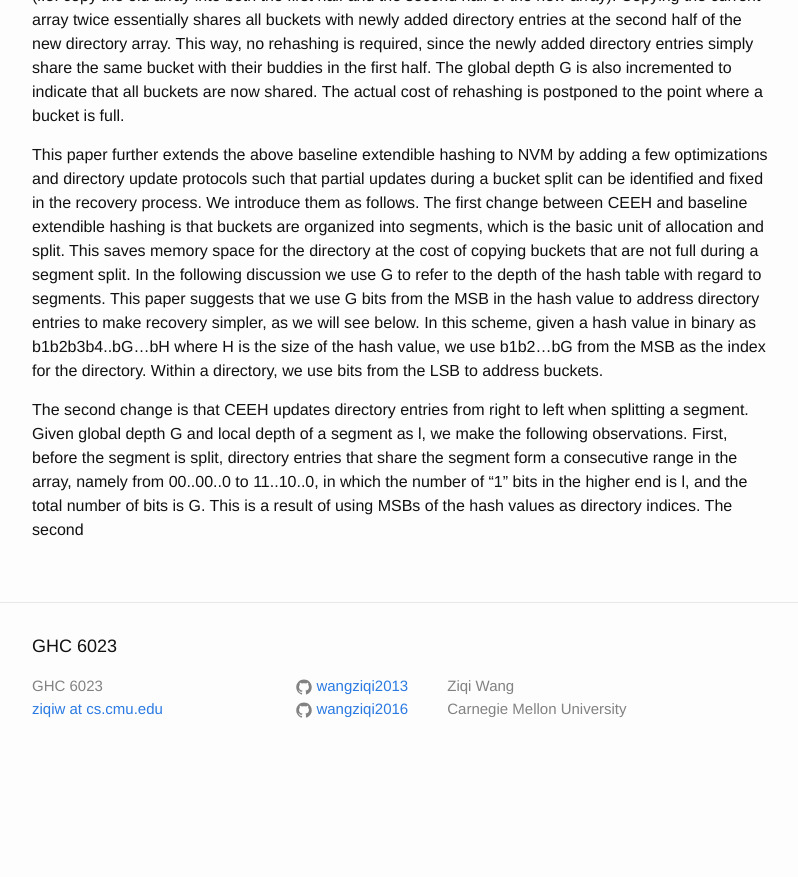
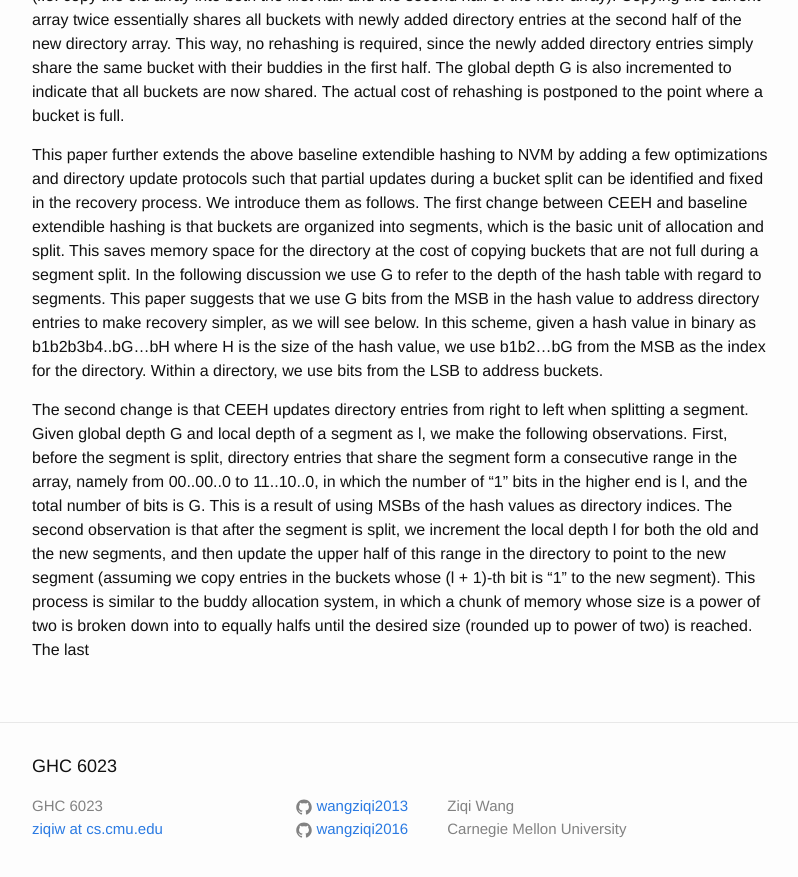
Before and after one commit to wangziqi2013/wangziqi2013.github.io, a Jekyll site: the page built from _posts/2019-12-06-cceh.markdown, in a window 1280 px wide and 900 px high, scrolled down 2356 px. Shown: the top 877 px of the window, without its empty margins (238-1036 px from the left). Built offline with Jekyll 4.4.1, drawn with Linux system fonts in a browser that asks for light colours; before the commit the page ends 3136 px from its top, so only the background shows below that.

Commit message:
Adding second observation

```diff
--- a/_posts/2019-12-06-cceh.markdown
+++ b/_posts/2019-12-06-cceh.markdown
@@ -103,4 +103,8 @@ The second change is that CEEH updates directory entries from right to left when
 G and local depth of a segment as l, we make the following observations. First, before the segment is split, directory
 entries that share the segment form a consecutive range in the array, namely from 00..00..0 to 11..10..0, in which the
 number of "1" bits in the higher end is l, and the total number of bits is G. This is a result of using MSBs of the hash
-values as directory indices. The second
+values as directory indices. The second observation is that after the segment is split, we increment the local depth
+l for both the old and the new segments, and then update the upper half of this range in the directory to point to the new
+segment (assuming we copy entries in the buckets whose (l + 1)-th bit is "1" to the new segment). This process is similar
+to the buddy allocation system, in which a chunk of memory whose size is a power of two is broken down into to equally
+halfs until the desired size (rounded up to power of two) is reached. The last
```
